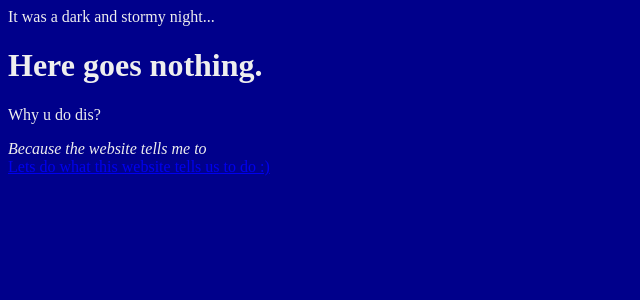
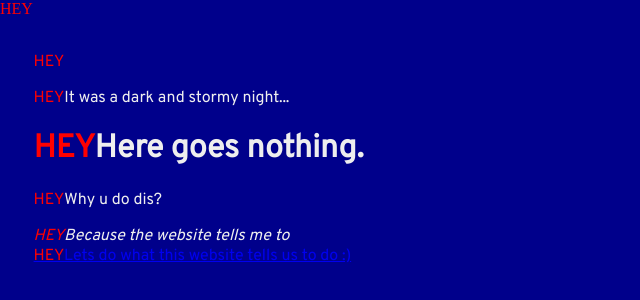
Before and after one commit to Brian-McGirk/fireside-story, a plain HTML site: page index.html in a window 1280 px wide. Shown: the whole page, without its empty margins (0-640 px from the left). Drawn offline with Linux system fonts and the light colour scheme.

Commit message:
Added a whole heap of stuff

```diff
--- a/index.html
+++ b/index.html
@@ -1,6 +1,7 @@
 <html>
   <head>
     <link rel="stylesheet" type="text/css" href="style.css">
+    <link href="https://fonts.googleapis.com/css?family=Overpass" rel="stylesheet">
   </head>
   <body>
     <p>It was a dark and stormy night...</p>
--- a/style.css
+++ b/style.css
@@ -1,6 +1,16 @@
 body {
     color: #eeeeee;
     background-color: darkblue;
+    padding: 2vw;
+    font-family: 'Overpass', cursive;
+}
+
+*:before {
+    content: "HEY";
+    display: inline;
+    color: red;
+    width: 40px;
+    height: 1em;
 }
 
 a:hover {
```
